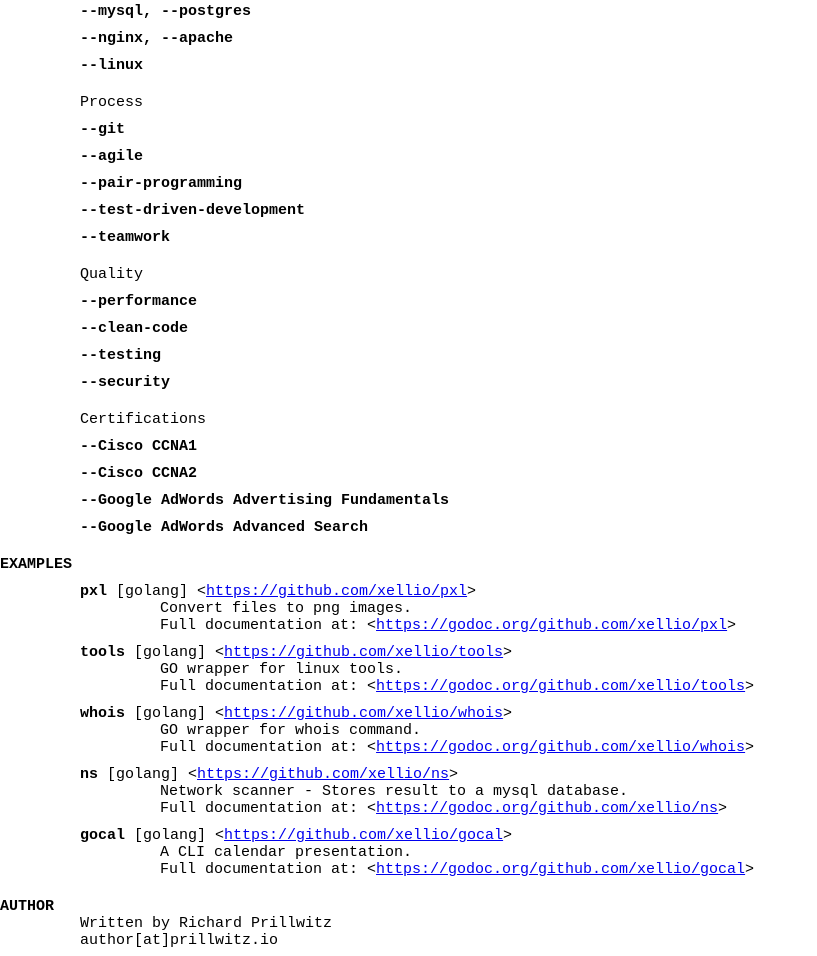
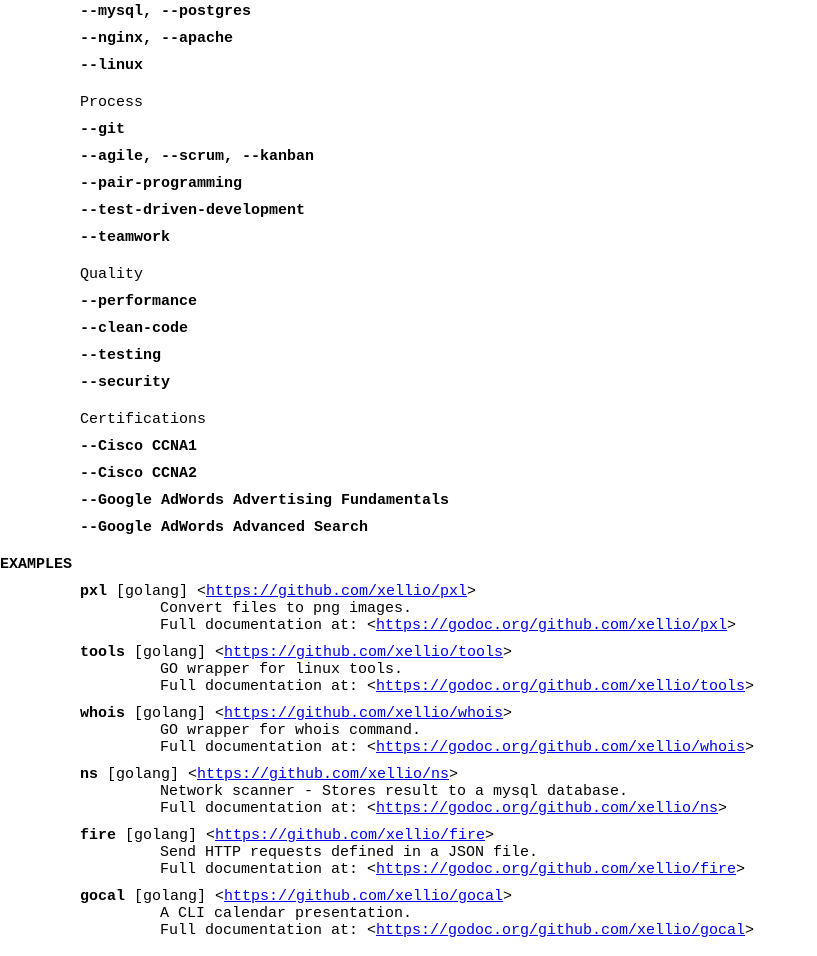
Before and after one commit to xellio/xellio.github.io, a plain HTML site: page index.html in a window 1280 px wide. Shown: the part 450-1406 px from the top of the page, without its empty margins (0-817 px from the left). Drawn offline with Linux system fonts and the light colour scheme.

Commit message:
added example project

```diff
--- a/index.html
+++ b/index.html
@@ -93,7 +93,7 @@
                     <p><b>--git</b></p>
                 </li>
                 <li>
-                    <p><b>--agile</b></p>
+                    <p><b>--agile, --scrum, --kanban</b></p>
                 </li>
                 <li>
                     <p><b>--pair-programming</b></p>
@@ -161,6 +161,11 @@
                     <p style="text-indent:160px;">Full documentation at: &lt;<a href="https://godoc.org/github.com/xellio/ns">https://godoc.org/github.com/xellio/ns</a>&gt;</p>
                 </li>
                 <li>
+                    <p><b>fire</b> [golang] &lt;<a href="https://github.com/xellio/fire">https://github.com/xellio/fire</a>&gt;</p>
+                    <p style="text-indent:160px;">Send HTTP requests defined in a JSON file.</p>
+                    <p style="text-indent:160px;">Full documentation at: &lt;<a href="https://godoc.org/github.com/xellio/fire">https://godoc.org/github.com/xellio/fire</a>&gt;</p>
+                </li>
+                <li>
                     <p><b>gocal</b> [golang] &lt;<a href="https://github.com/xellio/gocal">https://github.com/xellio/gocal</a>&gt;</p>
                     <p style="text-indent:160px;">A CLI calendar presentation.</p>
                     <p style="text-indent:160px;">Full documentation at: &lt;<a href="https://godoc.org/github.com/xellio/gocal">https://godoc.org/github.com/xellio/gocal</a>&gt;</p>
```
